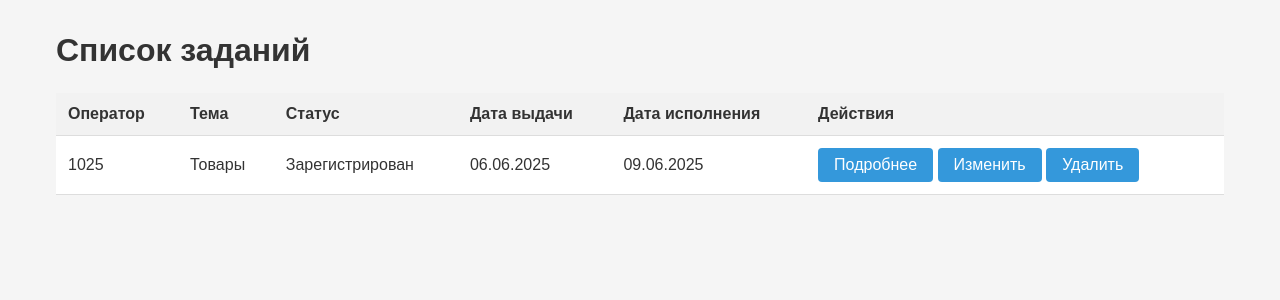
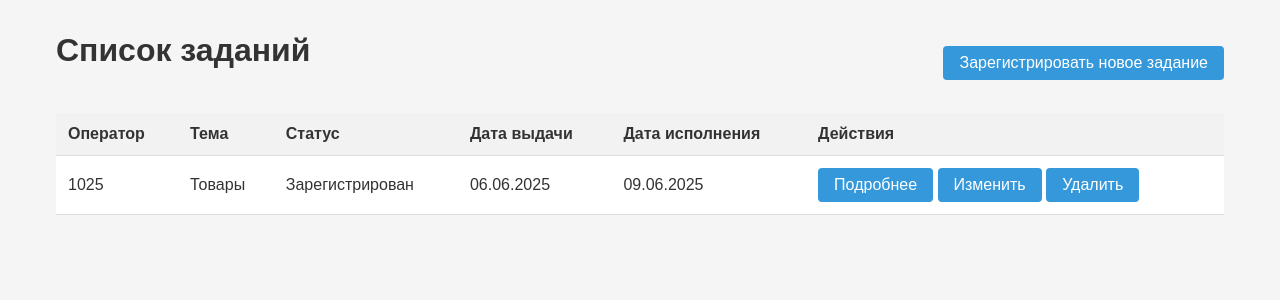
Before and after one commit to yogan-gh/MainProject, a Django app: page /tasker/ in a window 1280 px wide. Shown: the part 66-366 px from the top of the page. Run offline with Django 5.2, Linux system fonts and the light colour scheme; data comes from the database, SQL or seed files in the repository.

Commit message:
feat(html): кнопка добавления задания

```diff
--- a/Project/main/tasker/static/css/styles.css
+++ b/Project/main/tasker/static/css/styles.css
@@ -56,6 +56,13 @@ nav a.active {
     max-width: 1200px;
     margin: 2rem auto;
     padding: 0 1rem;
+}
+
+.header-container {
+    display: flex;
+    justify-content: space-between;
+    align-items: center;
+    margin-bottom: 20px;
 }
 
 h1 {
--- a/Project/main/tasker/templates/index.html
+++ b/Project/main/tasker/templates/index.html
@@ -1,7 +1,10 @@
 {% extends "menu.html" %}
 {% block title %}Tasker{% endblock title %}
 {% block content %}
-<h1>Список заданий</h1>
+<div class="header-container">
+    <h1>Список заданий</h1>
+    <a href="create" class="details-btn">Зарегистрировать новое задание</a>
+</div>
 {% if tasks.count > 0 %}
     <p>{{ task.user }}</p>
     <p>{{ task.subject }}</p>
```
